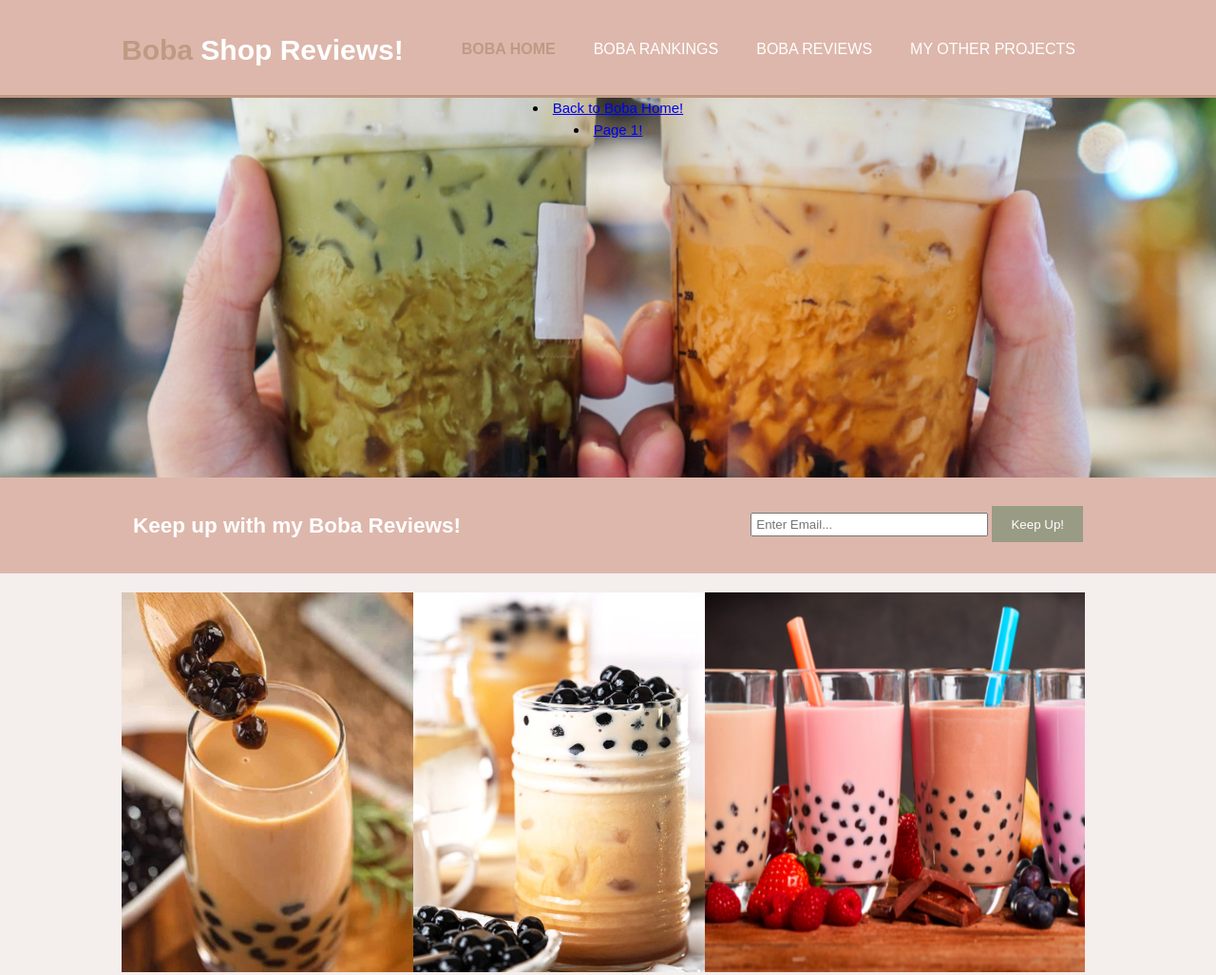
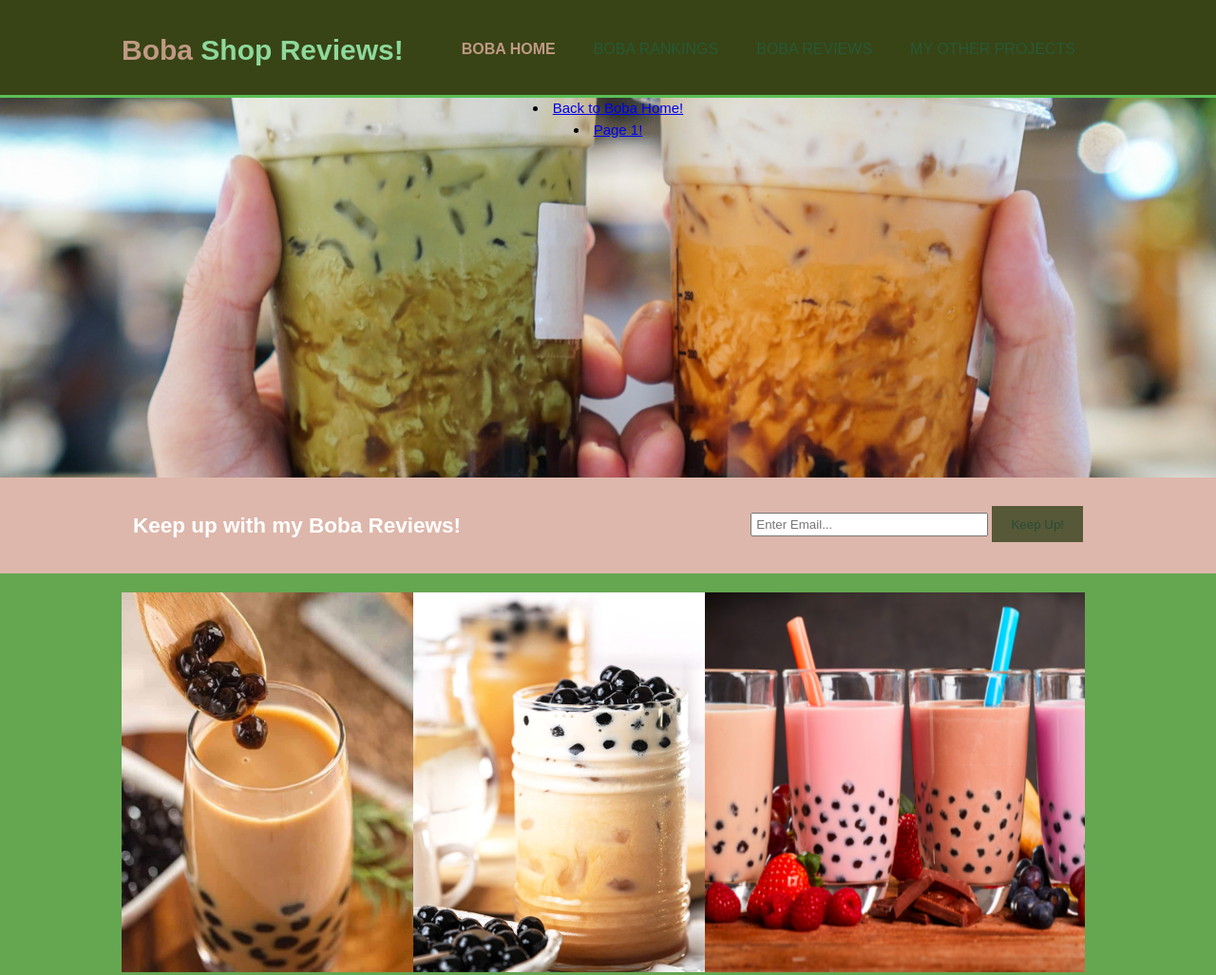
Before and after one commit to kaylaswag128/kaylaswag128.github.io, a plain HTML site: page subsite/page2.html in a window 1280 px wide. Shown: the top 1027 px of the page at 95% size. Drawn offline with Linux system fonts and the light colour scheme.

Commit message:
modified:   css/styletwo.css

```diff
--- a/css/styletwo.css
+++ b/css/styletwo.css
@@ -2,7 +2,7 @@ body{
     font: 15px/1.5 Arial, Helvetica,sans-serif;
     padding:0;
     margin:0;
-    background-color:#F4EEED;
+    background-color:#65a651;
   }
 
   /* Global */
@@ -19,32 +19,32 @@ body{
 
   .button_1{
     height:38px;
-    background:#999B84;
+    background:#565837;
     border:0;
     padding-left: 20px;
     padding-right:20px;
-    color:#ffffff;
+    color:#284c36;
   }
 
   .dark{
     padding:15px;
-    background:#CBD3BA;
-    color:#ffffff;
+    background:#697355;
+    color:#a8de7e;
     margin-top:10px;
     margin-bottom:10px;
   }
 
   /* Header **/
   header{
-    background:#DDB7AB;
-    color:#ffffff;
+    background:#384415;
+    color:#8ed99c;
     padding-top:30px;
     min-height:70px;
-    border-bottom:#C09984 3px solid;
+    border-bottom:#58c056 3px solid;
   }
 
   header a{
-    color:#ffffff;
+    color:#265937;
     text-decoration:none;
     text-transform: uppercase;
     font-size:16px;
```
